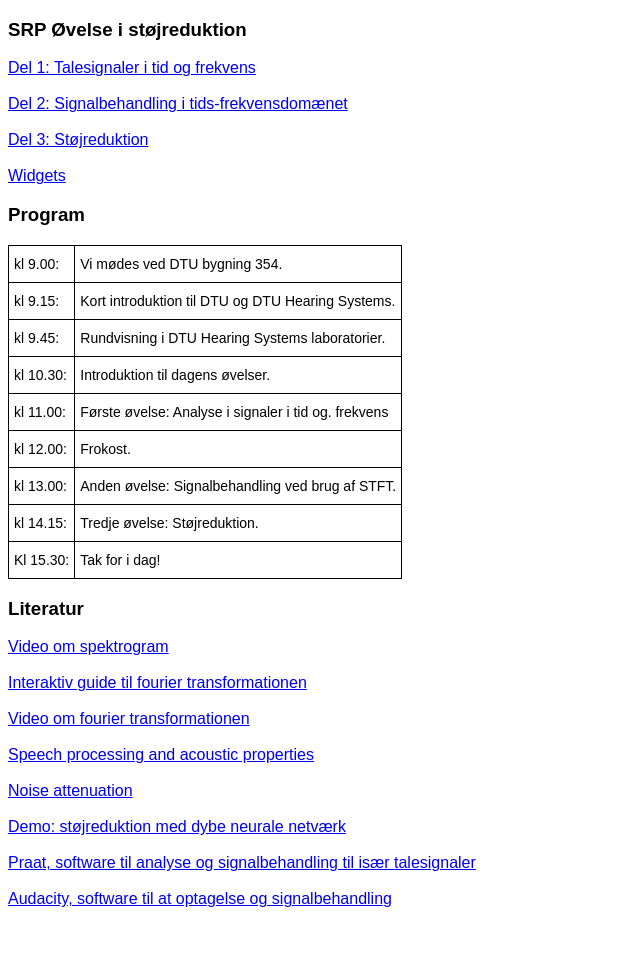
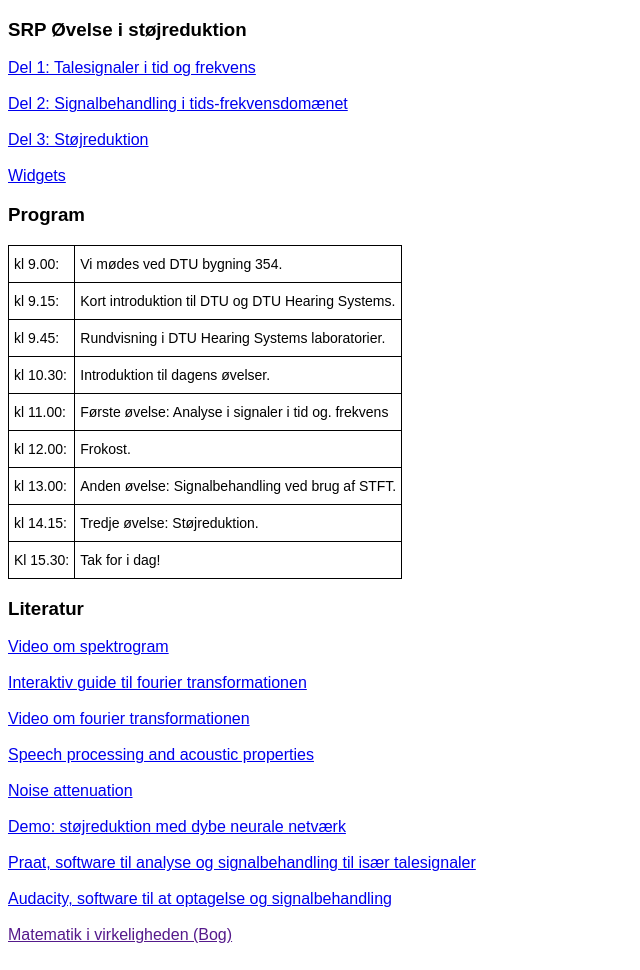
Before and after one commit to niels-overby/SRP-noisereduction, a plain HTML site: page index.html in a window 1280 px wide. Shown: the whole page, without its empty margins (0-640 px from the left). Before the commit the page ends 934 px from the top, so only its background shows below. Drawn offline with Linux system fonts and the light colour scheme.

Commit message:
update literature

```diff
--- a/index.html
+++ b/index.html
@@ -97,6 +97,10 @@
     <br>
     <br>
 
+    <a href="">Matematik i virkeligheden (Bog)</a>
+    <br>
+    <br>
+
 
 
 </body></html>
```
